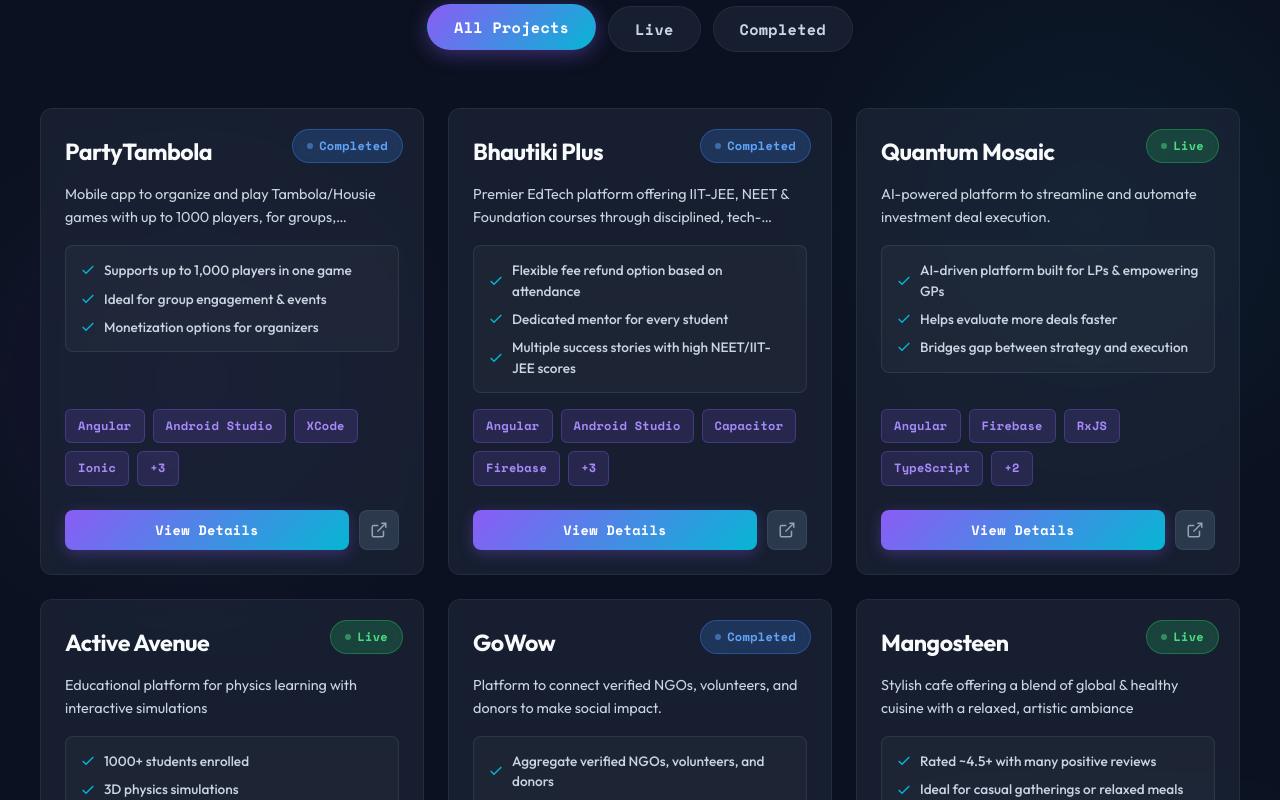
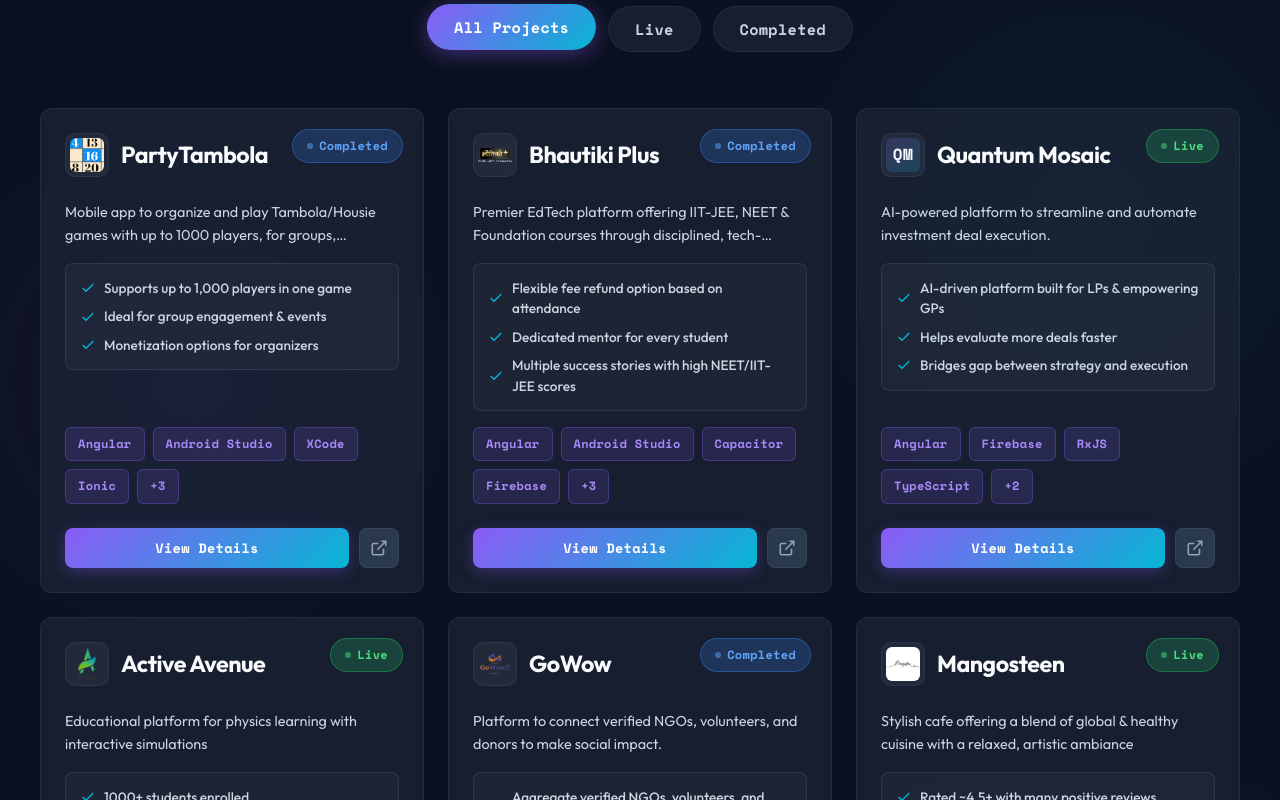
Before and after one commit to rohitporwal0901/portfolio, a React (Vite) app: page / in a window 1280 px wide. Shown: the part 3220-4020 px from the top of the page. Built offline with nearby package versions, Linux system fonts and the light colour scheme.

Commit message:
ui changes

```diff
--- a/src/components/Projects.jsx
+++ b/src/components/Projects.jsx
@@ -232,6 +232,19 @@ const Projects = () => {
         ? projects
         : projects.filter(p => p.status === activeFilter);
 
+    const getInitials = (name) => {
+        if (!name) return '';
+        const words = name.split(' ');
+        if (words.length === 1) {
+            return name.substring(0, 2).toUpperCase();
+        }
+        return words
+            .map(word => word[0])
+            .join('')
+            .substring(0, 2)
+            .toUpperCase();
+    };
+
     return (
         <section id="projects" className="projects">
             <motion.div
@@ -285,7 +298,18 @@ const Projects = () => {
                             </div>
 
                             <div className="project-content">
-                                <h3>{project.title}</h3>
+                                <div className="project-title-wrapper">
+                                    <div className="project-logo-wrapper">
+                                        {project.image ? (
+                                            <img src={project.image} alt={project.title} className="project-logo" />
+                                        ) : (
+                                            <div className="project-logo-placeholder">
+                                                {getInitials(project.title)}
+                                            </div>
+                                        )}
+                                    </div>
+                                    <h3>{project.title}</h3>
+                                </div>
                                 <p className="project-short-desc">{project.description}</p>
 
                                 {/* Highlights */}
--- a/src/index.css
+++ b/src/index.css
@@ -994,11 +994,53 @@ p {
   height: 100%;
 }
 
+.project-title-wrapper {
+  display: flex;
+  align-items: center;
+  gap: 12px;
+  margin-bottom: 0.5rem;
+}
+
+.project-logo-wrapper {
+  width: 44px;
+  height: 44px;
+  flex-shrink: 0;
+  border-radius: 10px;
+  background: rgba(255, 255, 255, 0.05);
+  border: 1px solid var(--border-color);
+  padding: 4px;
+  display: flex;
+  align-items: center;
+  justify-content: center;
+  overflow: hidden;
+}
+
+.project-logo {
+  width: 100%;
+  height: 100%;
+  object-fit: contain;
+  border-radius: 6px;
+}
+
+.project-logo-placeholder {
+  width: 100%;
+  height: 100%;
+  display: flex;
+  align-items: center;
+  justify-content: center;
+  background: linear-gradient(135deg, rgba(139, 92, 246, 0.2), rgba(6, 182, 212, 0.2));
+  color: #F8FAFC;
+  font-weight: 700;
+  font-size: 1rem;
+  border-radius: 6px;
+  font-family: var(--font-mono);
+  letter-spacing: 0.5px;
+}
+
 .project-card-new h3 {
   font-size: 1.45rem;
   color: #F8FAFC;
-  margin-bottom: 0;
-  margin-top: 0.25rem;
+  margin: 0;
   line-height: 1.3;
   font-weight: 700;
   letter-spacing: -0.02em;
```
